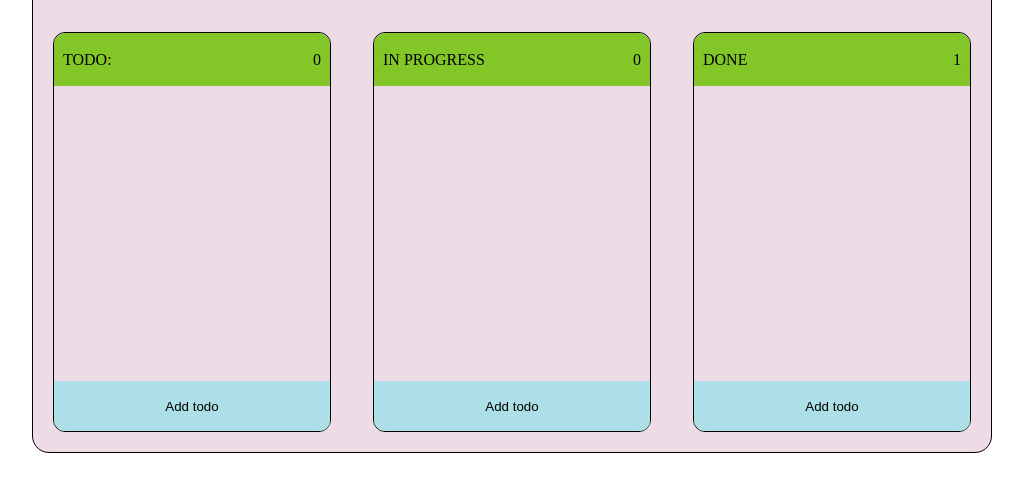
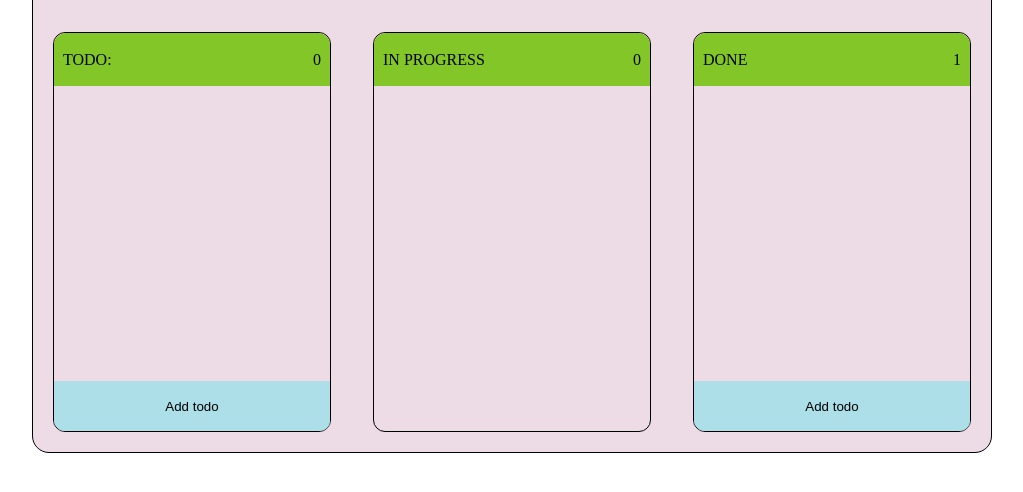
Before and after one commit to NATASHAmedvedeva95/Trello-M-N, a website built with Parcel: page src/index.html in a window 1280 px wide. Shown: the part 158-650 px from the top of the page, without its empty margins (128-1151 px from the left). Built offline with nearby package versions, Linux system fonts and the light colour scheme; no server answers.

Commit message:
hide add btn inprogress ul list

```diff
--- a/src/index.html
+++ b/src/index.html
@@ -34,7 +34,7 @@
               <p class="block_item_todo_number progress"></p>
             </div>
             <ul class="block_item progressul"></ul>
-            <button class="btn_add">Add todo </button>
+            <!-- <button class="btn_add">Add todo </button> -->
           </div>
           <div class="block_list_done">
             <div class="todo_text_number">
```
